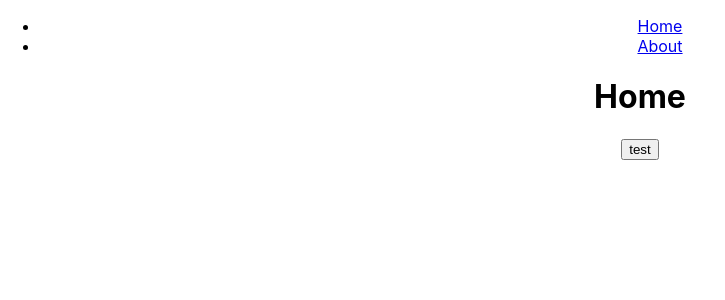
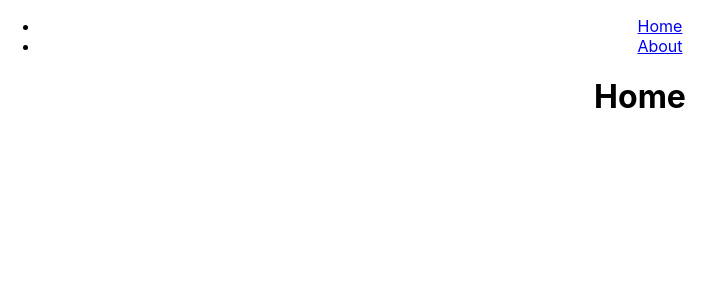
Before and after one commit to KwonYeJun/pwaExample, a React (Create React App) app in the folder client/: page / in a window 1280 px wide. Shown: the top 300 px of the page, without its empty margins (0-725 px from the left). Built offline with nearby package versions, Linux system fonts and the light colour scheme.

Commit message:
알림 이벤트 닫기 버전

```diff
--- a/client/src/App.tsx
+++ b/client/src/App.tsx
@@ -27,34 +27,34 @@ function App() {
 
 
 
-async function requestNotificationPermission() {
-  if ('Notification' in window) {
-    const permission = await Notification.requestPermission();
-    if (permission !== 'granted') {
-      console.log('알림 권한이 거부되었습니다.');
-    }
-  }
-}
+// async function requestNotificationPermission() {
+//   if ('Notification' in window) {
+//     const permission = await Notification.requestPermission();
+//     if (permission !== 'granted') {
+//       console.log('알림 권한이 거부되었습니다.');
+//     }
+//   }
+// }
 
-useEffect(() => {
-  requestNotificationPermission();
-}, []);
+// useEffect(() => {
+//   requestNotificationPermission();
+// }, []);
 
-function handleNotificationClick() {
-  // 알림이 클릭되었을 때 수행할 동작을 정의합니다.
-  console.log('알림이 클릭되었습니다.');
-}
+// function handleNotificationClick() {
+//   // 알림이 클릭되었을 때 수행할 동작을 정의합니다.
+//   console.log('알림이 클릭되었습니다.');
+// }
 
-function sendNotification() {
-  if ('Notification' in window && Notification.permission === 'granted') {
-    const notification = new Notification('해킹 알림이에요🎃', {
-      body: '알림을 설정해 주세요 찡긋',
-      icon: 'path_to_icon', // 알림 아이콘 경로
-    });
+// function sendNotification() {
+//   if ('Notification' in window && Notification.permission === 'granted') {
+//     const notification = new Notification('해킹 알림이에요🎃', {
+//       body: '알림을 설정해 주세요 찡긋',
+//       icon: 'path_to_icon', // 알림 아이콘 경로
+//     });
 
-    notification.addEventListener('click', handleNotificationClick);
-  }
-}
+//     notification.addEventListener('click', handleNotificationClick);
+//   }
+// }
 
 
 
@@ -75,7 +75,7 @@ function sendNotification() {
         <Route path="/" Component={Home} />
         <Route path="/about" Component={About} />
       </Routes>
-      <button onClick={sendNotification}>test</button>
+      {/* <button onClick={sendNotification}>test</button> */}
     </div>
 
   );
```
